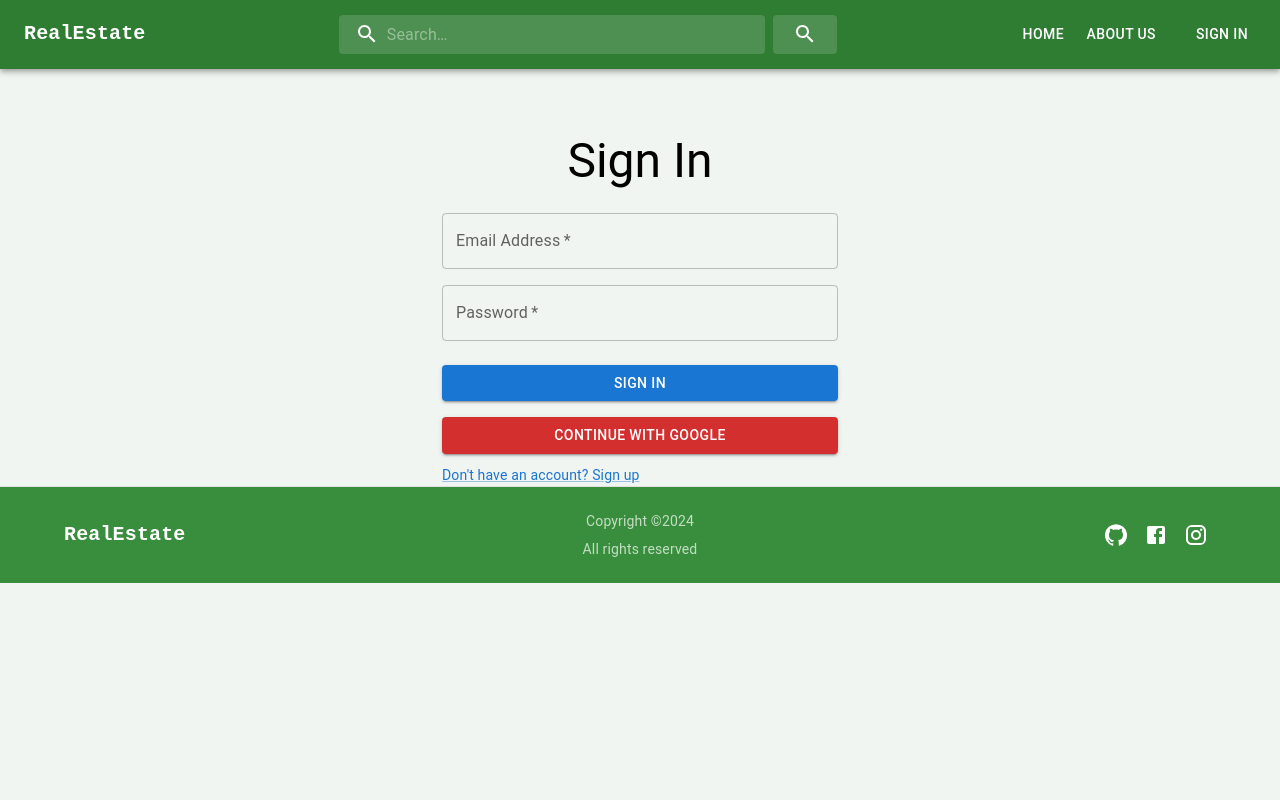
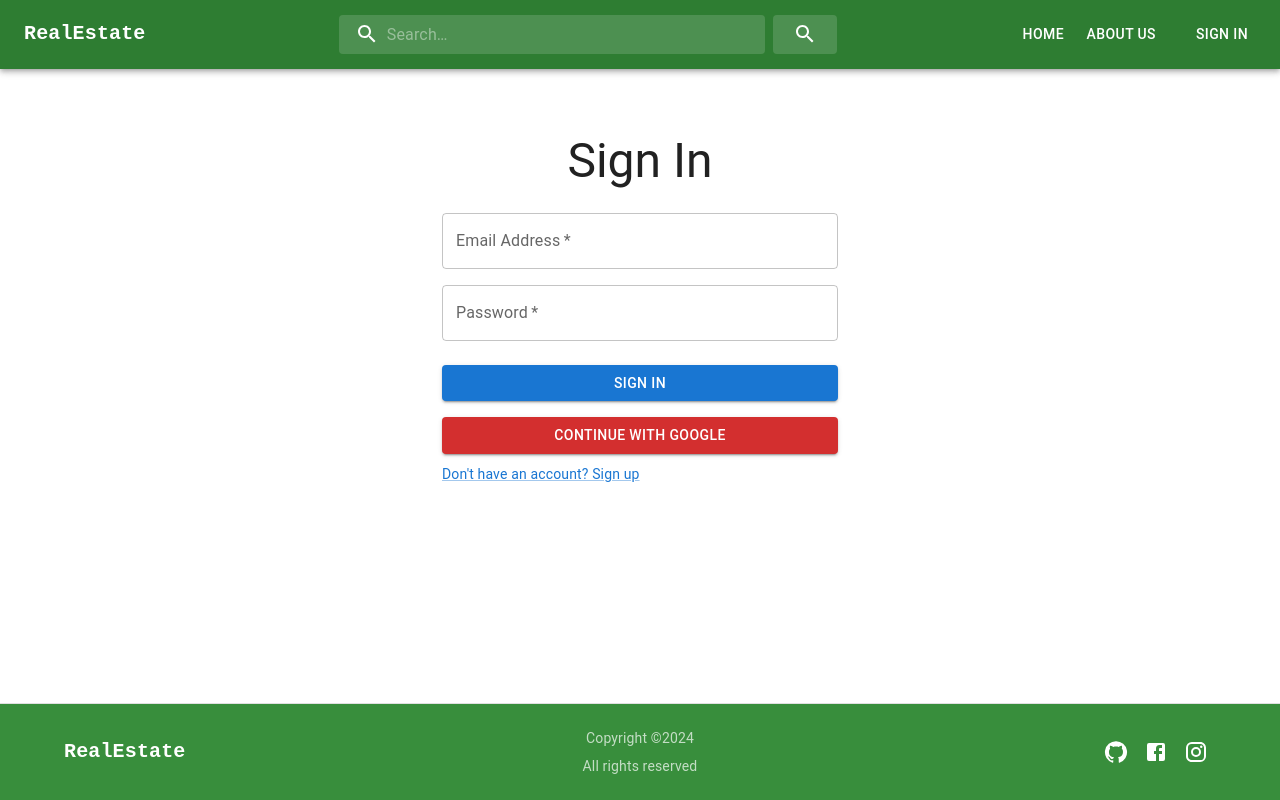
Before and after one commit to PasanMadhuranga/Real-Estate-Marketplace, a React (Vite) app in the folder client/: page /sign-in in a window 1280 px wide. Built offline with nearby package versions, Linux system fonts and the light colour scheme; no server answers.

Commit message:
Fix the footer

```diff
--- a/client/src/App.jsx
+++ b/client/src/App.jsx
@@ -11,11 +11,15 @@ import Listing from './pages/Listing'
 import Search from './pages/Search'
 import Footer from './components/Footer'
 import Header from './components/Header'
+import { Box, CssBaseline } from '@mui/material'
 
 export default function App() {
   return (
+    <Box sx={{ display: 'flex', flexDirection: 'column', minHeight: '100vh' }}>
+      <CssBaseline />
       <BrowserRouter>
-    <Header/>
+        <Header />
+        <Box sx={{ flex: '1 0 auto' }}>
           <Routes>
             <Route path="/" element={<Home />} />
             <Route path="/sign-in" element={<SignIn />} />
@@ -25,11 +29,13 @@ export default function App() {
             <Route path="/search" element={<Search />} />
             <Route element={<PrivateRoute />}>
               <Route path="/profile" element={<Profile />} />
-          <Route path="/create-listing" element={<CreateListing/>}/>
-          <Route path="/edit-listing/:listingId" element={<EditListing/>}/>
+              <Route path="/create-listing" element={<CreateListing />} />
+              <Route path="/edit-listing/:listingId" element={<EditListing />} />
             </Route>
           </Routes>
-      <Footer/>
+        </Box>
+        <Footer />
       </BrowserRouter>
+    </Box>
   )
 }
--- a/client/src/components/Footer.jsx
+++ b/client/src/components/Footer.jsx
@@ -18,12 +18,15 @@ const Footer = () => {
       borderTop: "1px solid #e0e0e0",
       backgroundColor: green[700],
       color: "white",
+      // marginTop: "auto",
+//       position:"fixed",
+// bottom:0
     },
   };
 
   return (
     <footer style={styles.footer}>
-      <Container color="success" maxWidth="lg">
+      <Container color="success" maxWidth="lg" minHeight= "100vh">
         <Grid
           container
           spacing={2}
```
Lines whose indentation alone changed are shown as unchanged.
